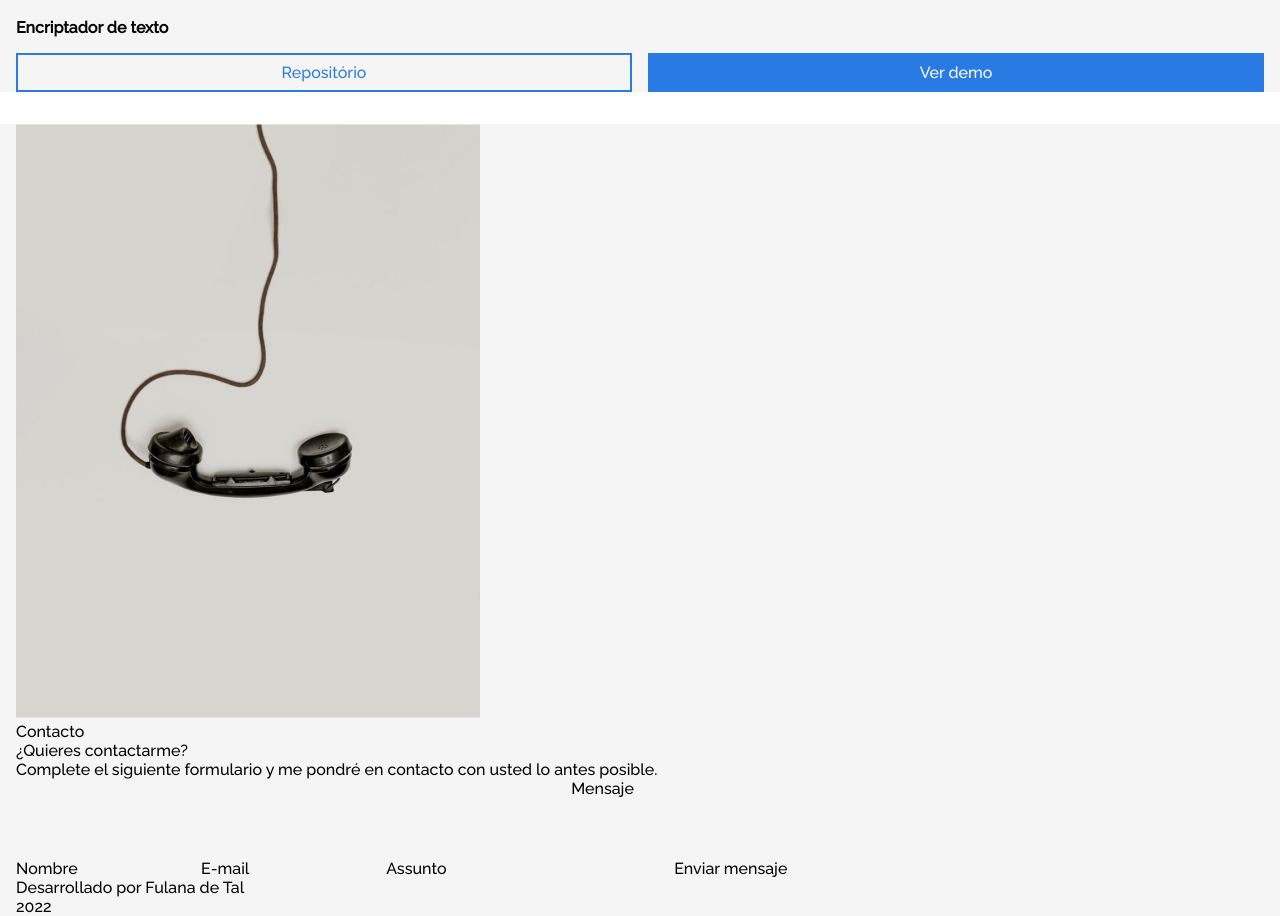
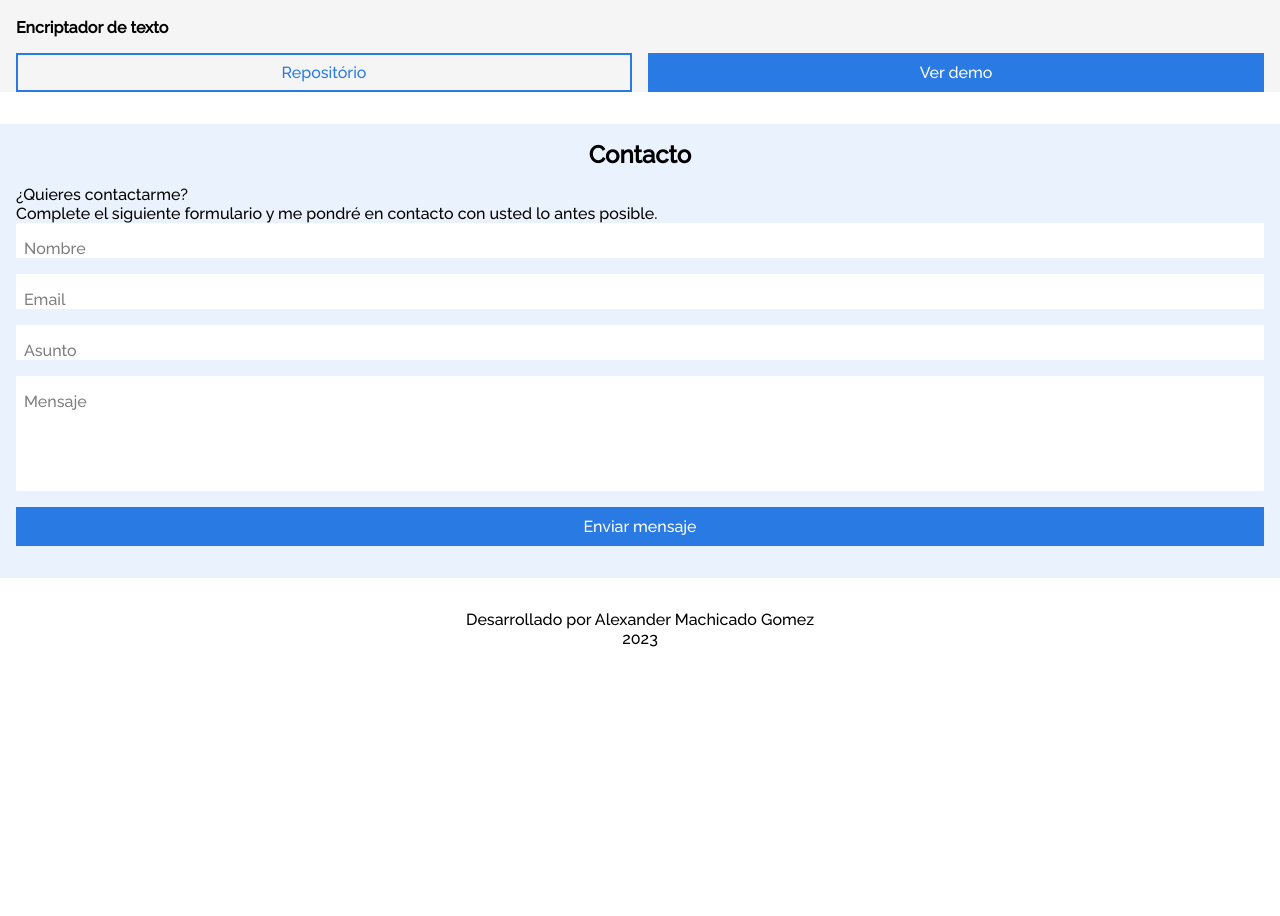
Before and after one commit to Dexametasona/challenge-alura-portafolio, a plain HTML site: page index.html in a window 1280 px wide. Shown: the part 8421-9337 px from the top of the page. After the commit the page ends 9101 px from the top, so only its background shows below. Drawn offline with Linux system fonts and the light colour scheme.

Commit message:
adding footer and form styles

```diff
--- a/index.html
+++ b/index.html
@@ -254,48 +254,66 @@
     <!-- Sección de Contacto -->
     <section class="formcontato" id="contacto">
       <div class="formcontato__contacto">
-        <div class="formcontato--esquerda">
         <img
           class="formcontato__img"
           src="assets/contact_image.png"
           alt="icon-contact"
         />
-        </div>
         <div class="formcontato__text">
-          <h2 class="formcontato__title">Contacto</h2>
-          <h3 class="formcontato__subtext">¿Quieres contactarme?</h3>
-          <h3 class="formcontato__subtext">
+          <h2 class="formcontato__text__title">Contacto</h2>
+          <h3 class="formcontato__text__subtext">¿Quieres contactarme?</h3>
+          <h3 class="formcontato__text__subtext">
             Complete el siguiente formulario y me pondré en contacto con usted
             lo antes posible.
           </h3>
-          <form class="formcontato__form" name="form">
+          <form class="formcontato__text__form" name="form">
+            <div class="formcontato__text__form__input">
+              <label data-label-nombre for="nombre">Nombre</label>
               <input
-              class="formcontato__input"
                 type="text"
                 name="nombre"
-              placeholder="Nombre"
+                id="nombre"
+                data-input-nombre
+                onfocus="labelIn('nombre')"
+                onblur="labelOut('nombre')"
               />
+            </div>
+            <div class="formcontato__text__form__input">
+              <label data-label-email for="email">Email</label>
               <input
-              class="formcontato__input"
                 type="email"
                 name="email"
-              placeholder="E-mail"
+                id="email"
+                data-input-email
+                onfocus="labelIn('email')"
+                onblur="labelOut('email')"
               />
+            </div>
+            <div class="formcontato__text__form__input">
+              <label data-label-asunto for="asunto">Asunto</label>
               <input
-              class="formcontato__input"
                 type="text"
+                id="asunto"
                 name="asunto"
-              placeholder="Assunto"
+                data-input-asunto
+                onfocus="labelIn('asunto')"
+                onblur="labelOut('asunto')"
               />
+            </div>
+            <div class="formcontato__text__form__input">
+              <label data-label-mensaje for="mensaje">Mensaje</label>
               <textarea
-              class="formcontato__textarea"
                 rows="5"
-              cols="10"
-              id="mensagem"
+                cols="5"
+                id="mensaje"
                 name="mensaje"
-              placeholder="Mensaje"
+                wrap="off"
+                data-input-mensaje
+                onfocus="labelIn('mensaje')"
+                onblur="labelOut('mensaje')"
               ></textarea>
-            <button type="submit" class="formcontato__botao">
+            </div>
+            <button type="submit" class="formcontato__text__form__btn">
               Enviar mensaje
             </button>
           </form>
@@ -304,10 +322,8 @@
     </section>
     <!-- Sección de Footer -->
     <footer class="footer" id="footer">
-      <div class="footer__rodape">
-        <p>Desarrollado por Fulana de Tal</p>
-        <p>2022</p>
-      </div>
+        <p>Desarrollado por Alexander Machicado Gomez</p>
+        <p>2023</p>
     </footer>
     <!-- Script del documento JavaScript -->
     <script src="validacion.js"></script>
--- a/styles/_footer.scss
+++ b/styles/_footer.scss
@@ -0,0 +1,7 @@
+.footer{
+  display: flex;
+  flex-direction: column;
+  text-align: center;
+  background-color: white;
+  padding-block: 2rem;
+}
--- a/styles/_formcontacto.scss
+++ b/styles/_formcontacto.scss
@@ -0,0 +1,52 @@
+.formcontato{
+  background-color: $primaryCol;
+  padding-bottom: 2rem;
+  img{
+    display: none;
+  }
+  &__text{
+    &__title{
+      @include titleSectionStyle;
+    }
+    &__form{
+      display: flex;
+      flex-direction: column;
+      gap: 1rem;
+      &__input{
+        background-color: white;
+        position: relative;
+        &>*{
+          @include fastAnimate;
+        }
+        label{
+          position: absolute;
+          top: 1rem;
+          left: 0.5rem;
+          opacity: 0.5;
+        }
+        input{
+          padding-top: 1rem;
+          width: 100%;
+          padding-left: 0.5rem;
+          background-color: white;
+          outline: solid 2px transparent;
+          &:focus{
+            outline: solid 2px $secondaryCol;
+          }
+        }
+        textarea{
+          @extend input;
+        }
+      }
+      &__btn{
+        @include btnStyle($secondaryCol, $secondaryCol,  white);
+      }
+    }
+  }
+}
+.labelIn{
+  font-size: 0.7rem;
+  top: 0 !important;
+  color: $secondaryCol;
+  // opacity: 1;
+}
--- a/validacion.js
+++ b/validacion.js
@@ -1 +1,15 @@
-//Haz tú validación en javascript acá
+function labelIn(id){
+  const label=document.querySelector(`[data-label-${id}]`);
+  const input=document.querySelector(`[data-input-${id}]`)
+
+  label.classList.add('labelIn')
+
+}
+function labelOut(id){
+  const label=document.querySelector(`[data-label-${id}]`);
+  const input=document.querySelector(`[data-input-${id}]`)
+
+  if(input.value=='' || input.value==null){
+    label.classList.toggle('labelIn')
+  }
+}
```
Also changed, not shown: assets/ufpr_logo.png (deleted), assets/ufrj_logo.png (deleted), styles/styles.css, 1 other file. Lines whose indentation alone changed are shown as unchanged.
